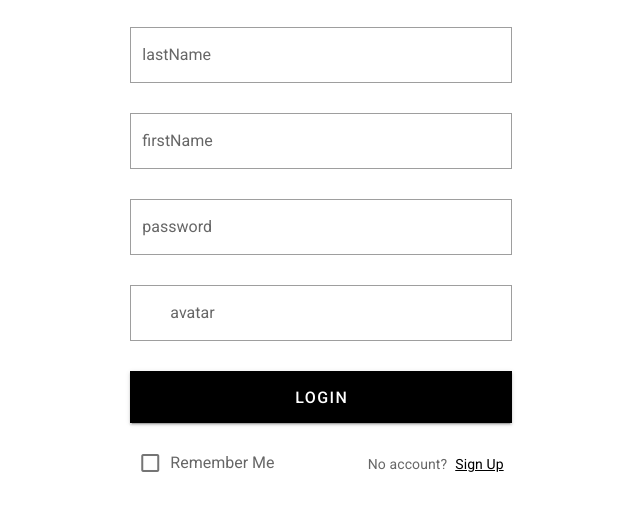
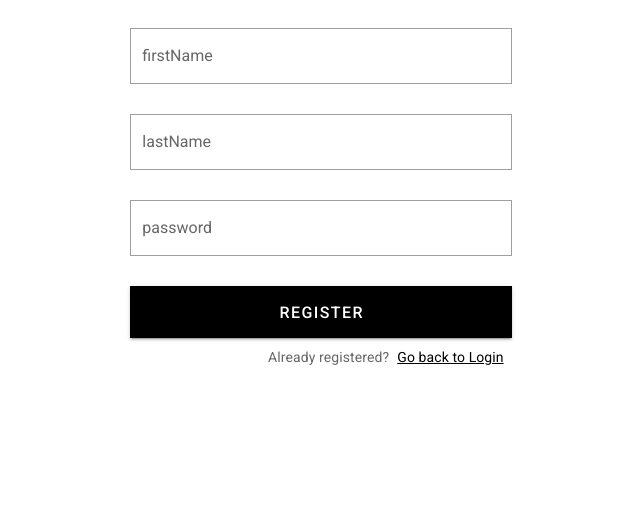
Before and after one commit to rebeccakruk/Foodie2022, a Vue app: page /#/signup in a window 1280 px wide. Shown: the part 653-1164 px from the top of the page, without its empty margins (319-959 px from the left). After the commit the page ends 1058 px from the top, so only its background shows below. Built offline with nearby package versions, Linux system fonts and the light colour scheme.

Commit message:
registration (almost) working

```diff
--- a/src/App.vue
+++ b/src/App.vue
@@ -3,6 +3,7 @@
     <img class="logo" src="https://www.shutterstock.com/image-vector/food-logo-smile-label-company-260nw-1271590297.jpg"
       alt="logo" />
     <HeaderPage />
+    <!-- <SetUp /> -->
     <FooterPage />
     <router-view />
   </div>
@@ -11,6 +12,8 @@
 <script>
 import axios from "axios";
 import HeaderPage from "@/components/HeaderPage.vue";
+// import SetUp from "@/components/SetUp.vue";
+
 import FooterPage from "@/components/FooterPage.vue";
 axios.defaults.headers.common['x-api-key'] = 'lGzWJ81l4YDt4UPA3aOWTjxDZUxZy2eTxrHjoPy9mPfqX'
 
@@ -18,7 +21,7 @@ export default {
   name: 'App',
   components: {
     HeaderPage,
-
+    // SetUp,
     FooterPage,
   },
   data: () => ({
--- a/src/components/LoginButton.vue
+++ b/src/components/LoginButton.vue
@@ -24,11 +24,11 @@ export default {
     name: "LoginButton",
     methods: {
         navigateToLogin() {
-            console.log(`is anything even happening?`);
+            console.log(`loginbutton to login`);
             router.push("/login")
         },
         navigateToSignup() {
-            console.log(`is this signing up now?`);
+            console.log(`loginbutton to signup`);
             router.push("/signup")
         }
     }
--- a/src/views/ClientLogin2.vue
+++ b/src/views/ClientLogin2.vue
@@ -12,9 +12,9 @@
                                 </v-img>
                                 <v-card-text>
                                     <v-form>
-                                        <v-text-field label="email" name="Email" prepend-inner-icon="mdi-mail"
+                                        <v-text-field v-model="email" label="email" prepend-inner-icon="mdi-mail"
                                             type="email" class="rounded-0" outlined></v-text-field>
-                                        <v-text-field label="password" name="password" prepend-inner-icon="mdi-lock"
+                                        <v-text-field v-model="password" label="password" prepend-inner-icon="mdi-lock"
                                             type="password" class="rounded-0" outlined></v-text-field>
                                         <v-btn @click="login" type="submit" class="rounded-0" color="#000000" x-large
                                             block dark>Login</v-btn>
@@ -42,6 +42,12 @@ import router from '@/router';
 import cookies from 'vue-cookies';
 export default {
     name: "ClientLogin2",
+    data() {
+        return {
+            email: "",
+            password: ""
+        }
+    },
     methods: {
         login() {
             axios.request({
@@ -51,21 +57,18 @@ export default {
                 },
                 method: `POST`,
                 data: {
-                    email: `rebecca7@testing.com`,
-                    // first_name: "Rebecca",
-                    // last_name: "Kruk",
-                    // username: "rebeccaK8",
-                    password: `password1234`
-                    // client_id: 203
+                    email: this.email,
+                    password: this.password
                 },
             }).then((response) => {
                 console.log(response.data.token);
-                cookies.set(`loginToken`, response.data.token)
-                router.push("/Explore")
+                cookies.set(`loginToken`, response.data.token);
+                router.push("/")
             }).catch((error) => {
                 console.log(error);
-            }).finally(() => {
-                console.log(`this is really messed up now.`);
+                // }).finally(() => {
+                //     console.log(`this is really messed up now.`);
+                //
             });
         }
     }
--- a/src/views/ClientSignup.vue
+++ b/src/views/ClientSignup.vue
@@ -12,26 +12,27 @@
                                 </v-img>
                                 <v-card-text>
                                     <v-form>
-                                        <v-text-field label="email" name="Email" prepend-inner-icon="mdi-mail"
+                                        <v-text-field v-model="email" label="email" prepend-inner-icon="mdi-mail"
                                             type="email" class="rounded-0" outlined></v-text-field>
-                                        <v-text-field label="username" name="username" type="text" class="rounded-0"
+                                        <v-text-field v-model="username" label="username" type="text" class="rounded-0"
                                             outlined></v-text-field>
-                                        <v-text-field label="lastName" name="Last Name" type="text" class="rounded-0"
+                                        <v-text-field v-model="firstName" label="firstName" type="text"
+                                            class="rounded-0" outlined></v-text-field>
+                                        <v-text-field v-model="lastName" label="lastName" type="text" class="rounded-0"
                                             outlined></v-text-field>
-                                        <v-text-field label="firstName" name="First Name" type="text" class="rounded-0"
-                                            outlined></v-text-field>
-                                        <v-text-field label="password" name="password" type="password" class="rounded-0"
-                                            outlined></v-text-field>
-                                        <v-text-field label="avatar" name="picture (optional)"
+                                        <v-text-field v-model="password" label="password" type="password"
+                                            class="rounded-0" outlined></v-text-field>
+                                        <!-- <v-text-field label="avatar" name="picture (optional)"
                                             prepend-inner-icon="mdi-user" type="img" class="rounded-0"
-                                            outlined></v-text-field>
-                                        <v-btn @click="login" type="submit" class="rounded-0" color="#000000" x-large
-                                            block dark>Login</v-btn>
+                                            outlined></v-text-field> -->
+                                        <v-btn @click="register" type="submit" class="rounded-0" color="#000000" x-large
+                                            block dark>Register</v-btn>
                                         <v-card-actions class="text--secondary">
-                                            <v-checkbox color="#000000" label="Remember Me"></v-checkbox>
                                             <v-spacer></v-spacer>
                                             <!-- <RouterLink :to="{ name: 'SignUp' }">Sign Up</RouterLink> -->
-                                            No account? <a href="/" class="pl-2" style="color: #000000">Sign Up</a>
+                                            Already registered? <a href="/login" class="pl-2" style="color: #000000">Go
+                                                back
+                                                to Login</a>
                                         </v-card-actions>
                                     </v-form>
                                 </v-card-text>
@@ -45,8 +46,48 @@
 </template>
 
 <script>
+import axios from 'axios';
+// import router from '@/router';
+import cookies from 'vue-cookies';
+
 export default {
-    name: "ClientSignup"
+    name: "ClientSignup",
+    data() {
+        return {
+            email: "",
+            username: "",
+            firstName: "",
+            lastName: "",
+            password: "",
+        }
+    },
+    methods: {
+        register() {
+            axios.request({
+                url: "https://foodierest.ml/api/client",
+                header: {
+                    "x-api-key": "lGzWJ81l4YDt4UPA3aOWTjxDZUxZy2eTxrHjoPy9mPfqX",
+                },
+                method: 'POST',
+                data: {
+                    email: this.email,
+                    username: this.username,
+                    firstName: this.firstName,
+                    lastName: this.lastName,
+                    password: this.password
+                    // pictureUrl:
+                    // client_id: 203
+                },
+            }).then((response) => {
+                console.log(response);
+                cookies.set(`registered`)
+            }).catch((error) => {
+                console.log(error);
+            }).finally(() => {
+                console.log(`here we go again`);
+            })
+        }
+    },
 }
 </script>
 
--- a/src/views/ExploreOptions.vue
+++ b/src/views/ExploreOptions.vue
@@ -7,7 +7,8 @@
             <LoginButton />
         </nav>
         <!-- <RestUno /> -->
-
+        <!-- it's either a user or a resto. make sure that one of the cookies is active, or alternativly you have a cookie that says what kind. token has toke, type of user, user id or resto id based on whoever is logged in.
+could do one for session token, user type, just so you choose to assign the properties of the cookie. once that's there, you can have a dual purpose  -->
     </div>
 </template>
 
```
Also changed, not shown: src/components/SetUp.vue (added, +45 -0 lines), src/views/ClientLogin.vue (deleted, +0 -78 lines), src/components/Notes.txt.
